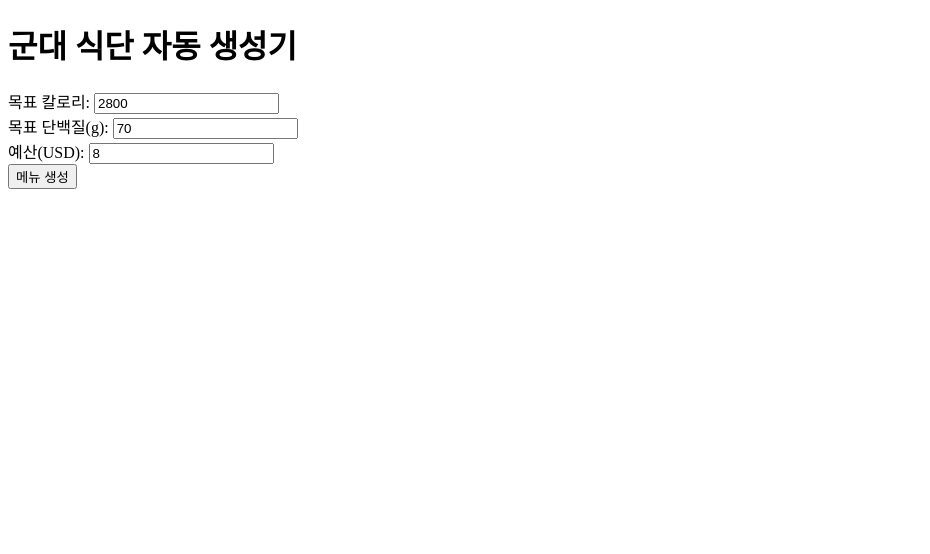
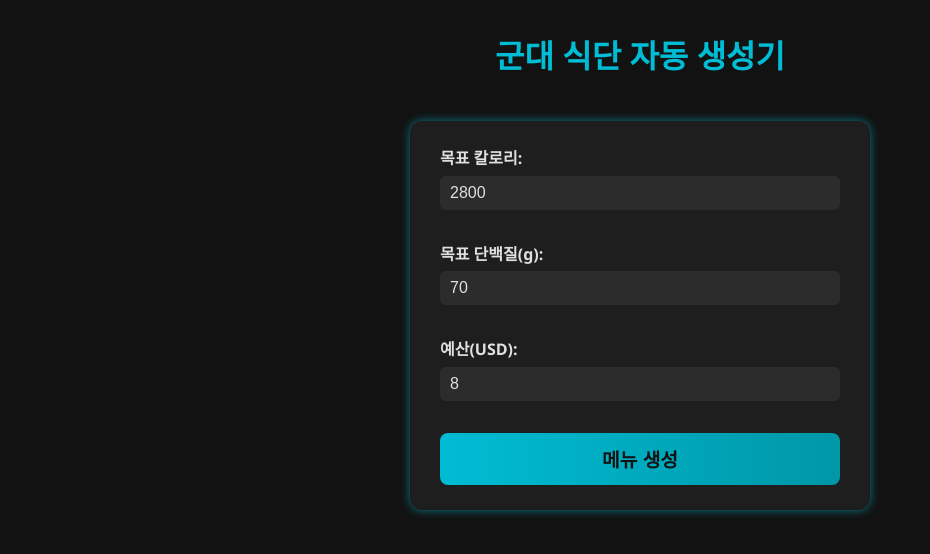
Before and after one commit to acatree/menu, a Flask app: page / in a window 1280 px wide. Shown: the top 554 px of the page, without its empty margins (0-930 px from the left). Run offline with Flask 3, Linux system fonts and the light colour scheme.

Commit message:
Update index.html

```diff
--- a/templates/index.html
+++ b/templates/index.html
@@ -1,21 +1,124 @@
 <!DOCTYPE html>
-<html>
+<html lang="ko">
 <head>
+    <meta charset="UTF-8" />
     <title>군 식단 자동 생성기</title>
+    <style>
+        body {
+            background-color: #121212;
+            color: #e0e0e0;
+            font-family: 'Segoe UI', Tahoma, Geneva, Verdana, sans-serif;
+            margin: 30px;
+            line-height: 1.6;
+        }
+        h1 {
+            text-align: center;
+            color: #00bcd4;
+            margin-bottom: 40px;
+        }
+        form {
+            max-width: 400px;
+            margin: 0 auto 50px auto;
+            background-color: #1e1e1e;
+            padding: 25px 30px;
+            border-radius: 12px;
+            box-shadow: 0 0 10px rgba(0,188,212,0.6);
+        }
+        label {
+            display: block;
+            margin-bottom: 12px;
+            font-weight: 600;
+        }
+        input[type=number] {
+            width: 100%;
+            padding: 8px 10px;
+            margin-top: 4px;
+            margin-bottom: 20px;
+            border: none;
+            border-radius: 6px;
+            background-color: #2c2c2c;
+            color: #e0e0e0;
+            font-size: 1rem;
+            box-sizing: border-box;
+            transition: background-color 0.3s ease;
+        }
+        input[type=number]:focus {
+            background-color: #383838;
+            outline: none;
+            box-shadow: 0 0 6px #00bcd4;
+        }
+        button {
+            width: 100%;
+            padding: 12px 0;
+            background: linear-gradient(90deg, #00bcd4, #0097a7);
+            border: none;
+            border-radius: 8px;
+            color: #121212;
+            font-size: 1.2rem;
+            font-weight: 700;
+            cursor: pointer;
+            transition: background 0.3s ease;
+        }
+        button:hover {
+            background: linear-gradient(90deg, #0097a7, #00bcd4);
+        }
+
+        table {
+            width: 90%;
+            max-width: 900px;
+            margin: 0 auto 40px auto;
+            border-collapse: collapse;
+            background-color: #1e1e1e;
+            border-radius: 12px;
+            overflow: hidden;
+            box-shadow: 0 0 15px rgba(0,188,212,0.5);
+        }
+        th, td {
+            padding: 12px 20px;
+            text-align: center;
+            border-bottom: 1px solid #333;
+            color: #e0e0e0;
+        }
+        th {
+            background-color: #007c91;
+            font-weight: 700;
+            letter-spacing: 0.05em;
+        }
+        tr:last-child td {
+            border-bottom: none;
+        }
+        p {
+            max-width: 900px;
+            margin: 5px auto;
+            font-weight: 600;
+            font-size: 1.1rem;
+            color: #00bcd4;
+            text-align: center;
+        }
+    </style>
 </head>
 <body>
     <h1>군대 식단 자동 생성기</h1>
     <form method="POST">
-        목표 칼로리: <input type="number" name="cal" value="2800"><br>
-        목표 단백질(g): <input type="number" name="protein" value="70"><br>
-        예산(USD): <input type="number" step="0.1" name="budget" value="8"><br>
+        <label>목표 칼로리:
+            <input type="number" name="cal" value="2800" />
+        </label>
+        <label>목표 단백질(g):
+            <input type="number" name="protein" value="70" />
+        </label>
+        <label>예산(USD):
+            <input type="number" step="0.1" name="budget" value="8" />
+        </label>
         <button type="submit">메뉴 생성</button>
     </form>
 
     {% if result %}
-    <h2>추천 식단</h2>
-    <table border="1">
-        <tr><th>메뉴</th><th>수량</th><th>비용</th><th>칼로리</th><th>단백질</th></tr>
+    <h2 style="text-align:center; color:#00bcd4;">추천 식단</h2>
+    <table>
+        <thead>
+            <tr><th>메뉴</th><th>수량</th><th>비용 (USD)</th><th>칼로리 (kcal)</th><th>단백질 (g)</th></tr>
+        </thead>
+        <tbody>
         {% for row in result %}
             <tr>
                 <td>{{ row.menu }}</td>
@@ -25,6 +128,7 @@
                 <td>{{ row.protein }}</td>
             </tr>
         {% endfor %}
+        </tbody>
     </table>
     <p>총 비용: {{ "%.2f"|format(total_cost) }} USD</p>
     <p>총 칼로리: {{ total_cal }} kcal</p>
```
Lines whose indentation alone changed are shown as unchanged.
